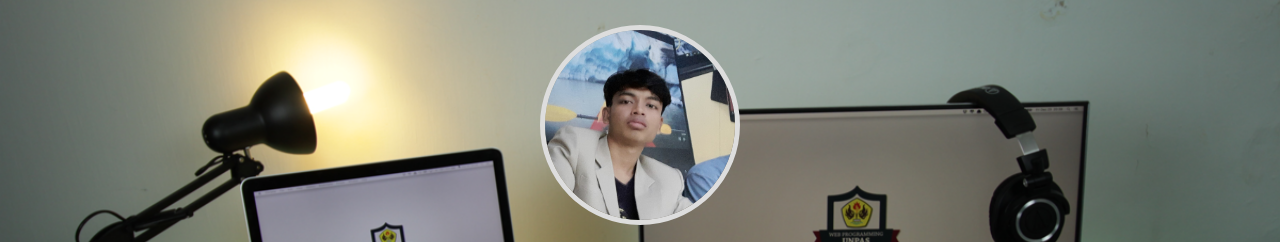
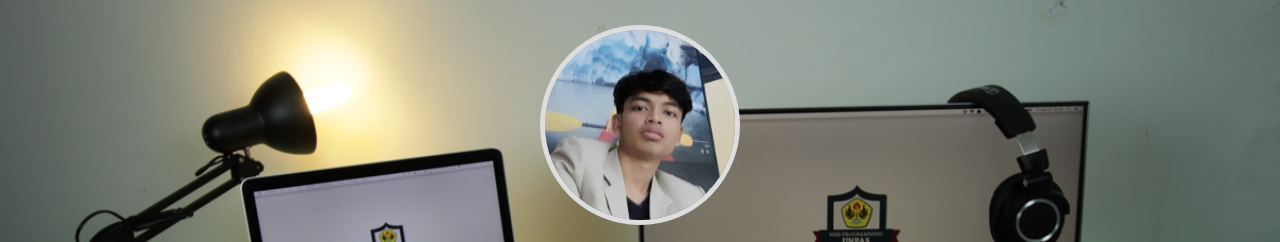
Before and after one commit to obyfarhanudin/obyfarhanudin.github.io, a plain HTML site: page index.html in a window 1280 px wide. Shown: the part 53-295 px from the top of the page. Drawn offline with Linux system fonts and the light colour scheme.

Commit message:
menghapus file image & mengubah isi file index.html

```diff
--- a/index.html
+++ b/index.html
@@ -49,7 +49,7 @@
 
     <!-- jumbotron -->
     <div class="jumbotron text-center">
-      <img src="img/Screenshot_20221213_081646pyy.jpg" class="img-circle">
+      <img src="img/Screenshot_20221213_081646yyy.jpg" class="img-circle">
       <h1>M Roby Farhanudin</h1>
       <p>Lecturer | Web Developer | YouTuber</p>
     </div>
```
Also changed, not shown: img/Screenshot_20221213_081646pyy.jpg (deleted), img/Screenshot_20221213_081646yyy.jpg (added).
